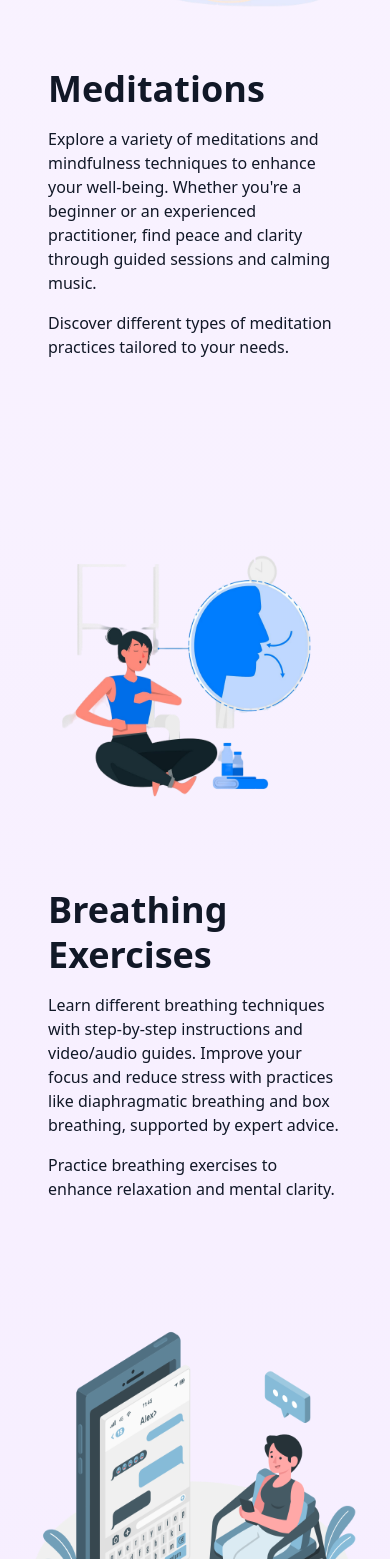
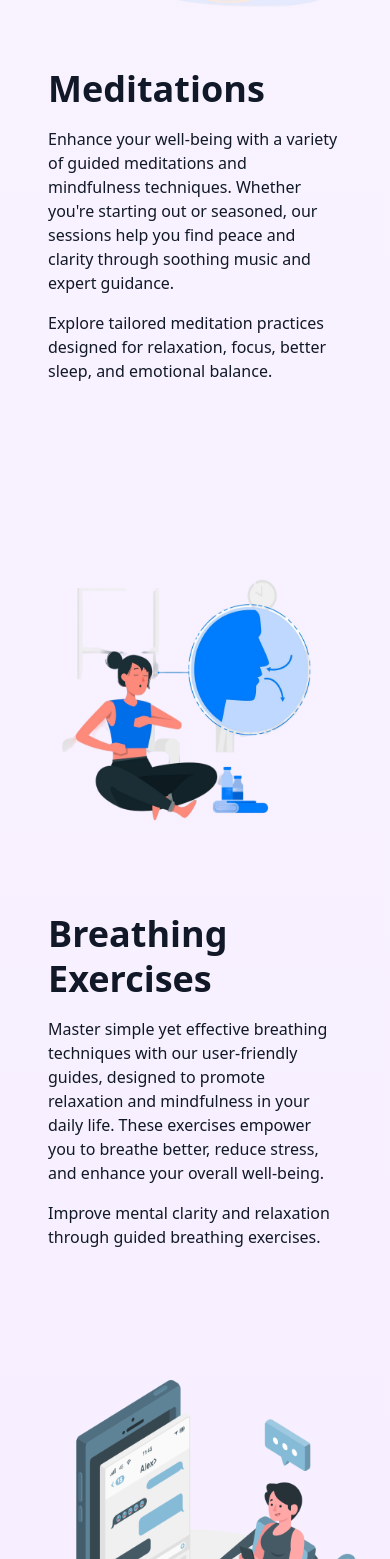
Before and after one commit to unnati1810/CalmEssence, a React (Create React App) app in the folder calmessence/: page / in a window 390 px wide. Shown: the part 1369-2928 px from the top of the page. Built offline with nearby package versions, Linux system fonts and the light colour scheme.

Commit message:
- Landing page minor UI fixes for the responsiveness.

```diff
--- a/calmessence/package.json
+++ b/calmessence/package.json
@@ -4,6 +4,7 @@
   "dependencies": {
     "aos": "^2.3.4",
     "axios": "^1.7.2",
+    "prop-types": "^15.8.1",
     "react": "^18.2.0",
     "react-dom": "^18.2.0",
     "react-router-dom": "^6.23.1",
--- a/calmessence/src/components/LandingPage.jsx
+++ b/calmessence/src/components/LandingPage.jsx
@@ -17,29 +17,29 @@ const LandingPage = () => {
     const features = [
         {
             title: "Meditations",
-            description: "Explore a variety of meditations and mindfulness techniques to enhance your well-being. Whether you're a beginner or an experienced practitioner, find peace and clarity through guided sessions and calming music.",
-            subDescription: "Discover different types of meditation practices tailored to your needs.",
+            description: "Enhance your well-being with a variety of guided meditations and mindfulness techniques. Whether you're starting out or seasoned, our sessions help you find peace and clarity through soothing music and expert guidance.",
+            subDescription: "Explore tailored meditation practices designed for relaxation, focus, better sleep, and emotional balance.",
             image: meditateImage,
             aos: "fade-right",
         },
         {
             title: "Breathing Exercises",
-            description: "Learn different breathing techniques with step-by-step instructions and video/audio guides. Improve your focus and reduce stress with practices like diaphragmatic breathing and box breathing, supported by expert advice.",
-            subDescription: "Practice breathing exercises to enhance relaxation and mental clarity.",
+            description: "Master simple yet effective breathing techniques with our user-friendly guides, designed to promote relaxation and mindfulness in your daily life. These exercises empower you to breathe better, reduce stress, and enhance your overall well-being.",
+            subDescription: "Improve mental clarity and relaxation through guided breathing exercises.",
             image: breathingImage,
             aos: "fade-left",
         },
         {
             title: "Chat with Experts",
-            description: "Request a chat with our experts for personalized advice and support. Connect with certified mindfulness coaches to discuss your goals, receive feedback on your practice, and gain insights into deepening your mindfulness journey.",
-            subDescription: "Get one-on-one guidance from experienced mindfulness experts.",
+            description: "Connect with certified mindfulness coaches for personalized advice and support through our convenient chat feature. Discuss your goals, receive feedback on your practice, and gain insights to enhance your mindfulness journey.",
+            subDescription: "Access one-on-one guidance from experienced mindfulness experts.",
             image: chatImage,
             aos: "fade-right",
         },
         {
             title: "Live Sessions",
-            description: "Join live sessions conducted by experts to learn and practice mindfulness techniques. Engage in interactive sessions, including guided meditations and Q&A sessions, to deepen your understanding and experience of mindfulness.",
-            subDescription: "Participate in real-time mindfulness sessions led by experienced instructors.",
+            description: "Participate in live sessions led by mindfulness professionals to learn and practice mindfulness techniques. Engage in interactive experiences, including guided meditations and Q&A sessions, to deepen your understanding and practice of mindfulness.",
+            subDescription: "Join real-time mindfulness sessions conducted by experienced instructors.",
             image: liveSessionsImage,
             aos: "fade-left",
         },
@@ -52,15 +52,15 @@ const LandingPage = () => {
         },
         {
             title: "User Journal",
-            description: "Keep track of your daily mood swings and thoughts in your personal journal. Reflect on your mindfulness journey, set goals, and track progress towards achieving mental clarity and emotional balance.",
-            subDescription: "Maintain a personal journal to support your mindfulness practice.",
+            description: "Track your daily mood swings and thoughts in your personal journal. Reflect on your mindfulness journey, set goals, and monitor progress towards achieving mental clarity and emotional balance.",
+            subDescription: "Maintain a personal journal to support and enhance your mindfulness practice.",
             image: journalImage,
             aos: "fade-left",
         },
     ];
 
     return (
-            <div className="container font-sans antialiased text-gray-900 bg-gradient-to-b from-purple-50 to-purple-100">
+            <div className="font-sans antialiased text-gray-900 bg-gradient-to-b from-purple-50 to-purple-100">
 
             <div className=" px-4 sm:px-8 md:px-12 lg:px-16 xl:px-20 pt-12 ">
                 <div className="flex flex-wrap justify-center items-center mt-16">
```
Also changed, not shown: calmessence/src/assets/faqs.png (added), 1 other file (tests, documents, lock files or other folders).
